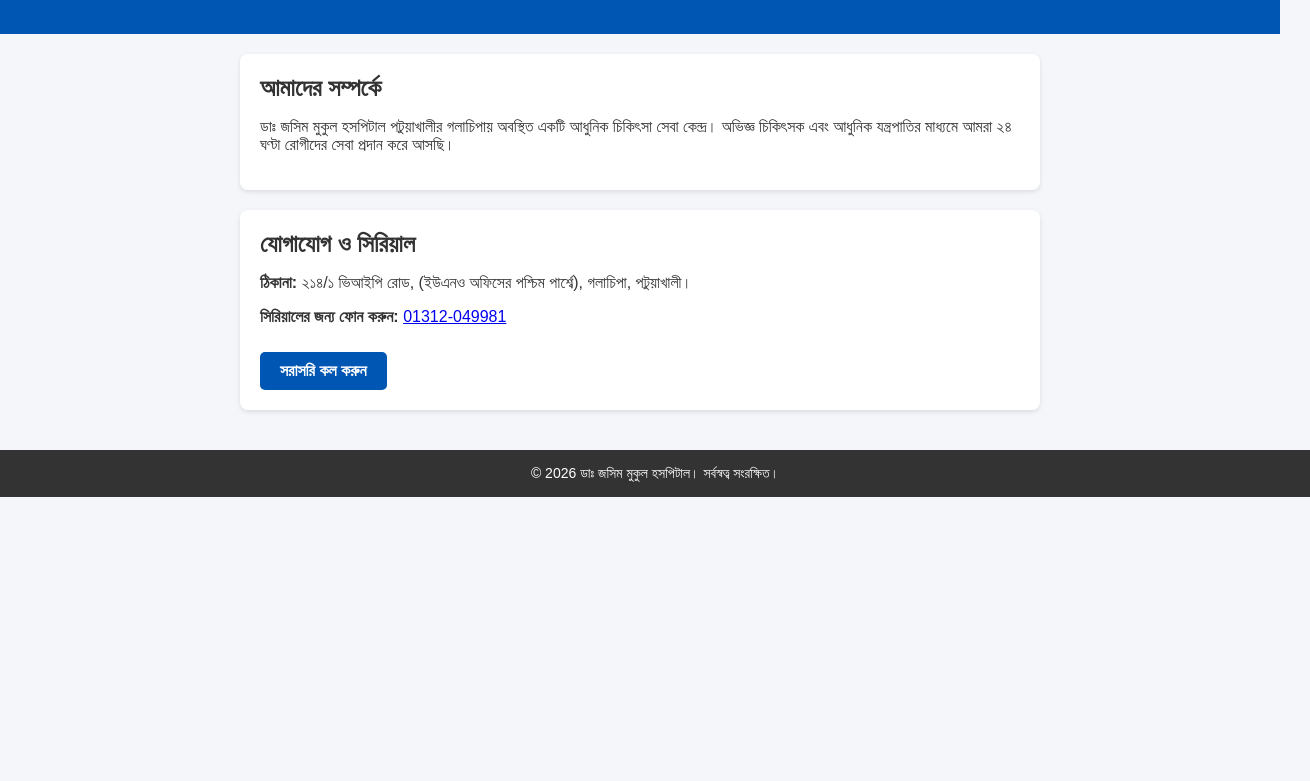
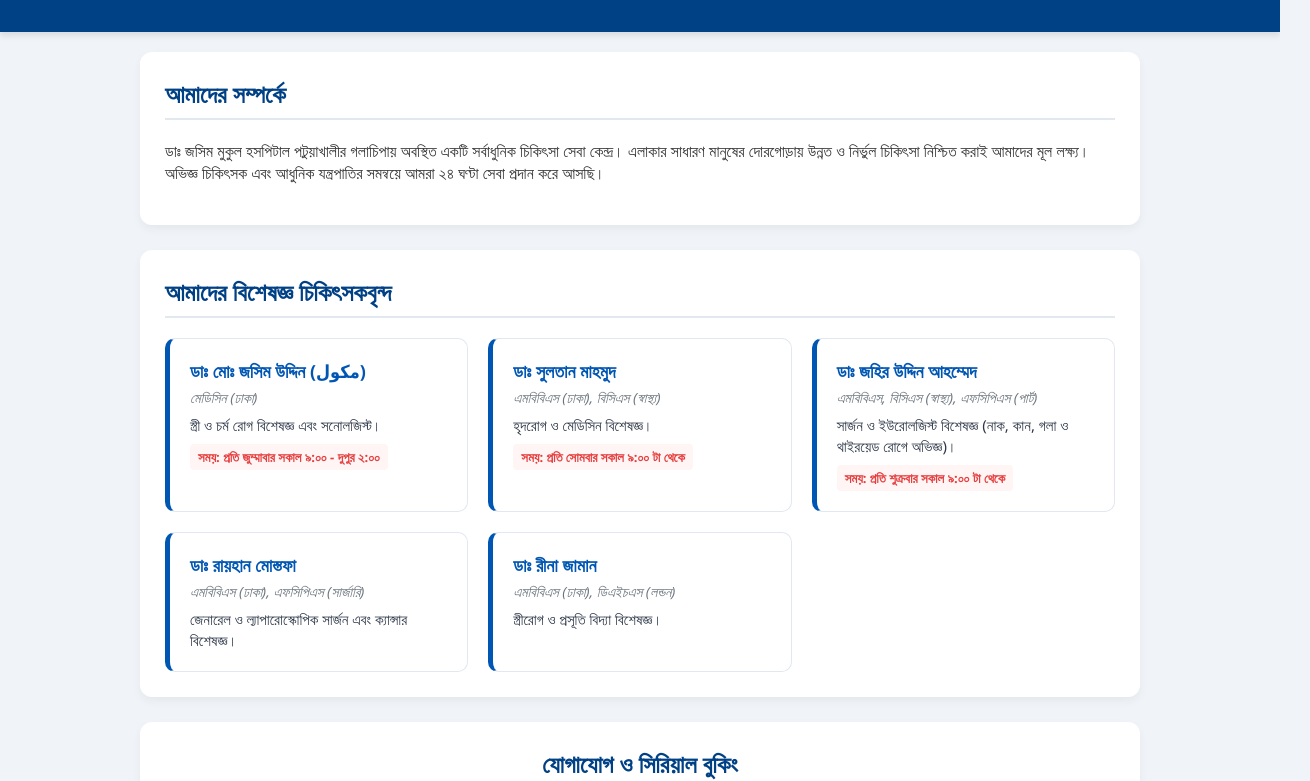
Before and after one commit to drjosimmukulhospital/Dr-josim-mukul-hospital-, a plain HTML site: page index.html in a window 1280 px wide. Shown: the part 93-874 px from the top of the page, 1310 px wide, since content can reach past the window. Before the commit the page ends 800 px from the top, so only its background shows below. Drawn offline with Linux system fonts and the light colour scheme.

Commit message:
Update index.html

```diff
--- a/index.html
+++ b/index.html
@@ -5,34 +5,92 @@
     <meta name="viewport" content="width=device-width, initial-scale=1.0">
     <title>ডাঃ জসিম মুকুল হসপিটাল</title>
     <style>
-        body { font-family: 'Arial', sans-serif; margin: 0; padding: 0; background-color: #f4f6f9; color: #333; }
-        header { background-color: #0056b3; color: white; padding: 20px; text-align: center; }
-        .container { padding: 20px; max-width: 800px; margin: auto; }
-        .card { background: white; padding: 20px; margin-bottom: 20px; border-radius: 8px; box-shadow: 0 2px 5px rgba(0,0,0,0.1); }
-        h1, h2 { margin: 0 0 10px 0; }
-        .btn { display: inline-block; background: #0056b3; color: white; padding: 10px 20px; text-align: center; border-radius: 5px; text-decoration: none; font-weight: bold; margin-top: 10px; }
-        .footer { background: #333; color: white; text-align: center; padding: 15px; font-size: 14px; position: relative; bottom: 0; width: 100%; }
+        body { font-family: 'Segoe UI', Tahoma, Geneva, Verdana, sans-serif; margin: 0; padding: 0; background-color: #f0f4f8; color: #333; }
+        header { background-color: #004085; color: white; padding: 30px 20px; text-align: center; box-shadow: 0 4px 6px rgba(0,0,0,0.1); }
+        header h1 { margin: 0; font-size: 28px; }
+        header p { margin: 5px 0 0 0; font-size: 16px; color: #cce5ff; }
+        .container { padding: 20px; max-width: 1000px; margin: auto; }
+        .card { background: white; padding: 25px; margin-bottom: 25px; border-radius: 12px; box-shadow: 0 4px 10px rgba(0,0,0,0.05); }
+        h2 { color: #004085; border-bottom: 2px solid #e2e8f0; padding-bottom: 8px; margin-top: 0; }
+
+        /* Doctors Grid Design */
+        .doctors-grid { display: grid; grid-template-columns: repeat(auto-fit, minmax(280px, 1fr)); gap: 20px; margin-top: 15px; }
+        .doc-card { background: #fff; border: 1px solid #e2e8f0; padding: 20px; border-radius: 10px; border-left: 5px solid #0056b3; transition: transform 0.2s; }
+        .doc-card:hover { transform: translateY(-3px); box-shadow: 0 4px 12px rgba(0,0,0,0.1); }
+        .doc-name { font-size: 18px; font-weight: bold; color: #0056b3; margin-bottom: 5px; }
+        .doc-deg { font-size: 14px; color: #6c757d; margin-bottom: 8px; font-style: italic; }
+        .doc-exp { font-size: 15px; color: #2d3748; line-height: 1.4; }
+        .doc-time { font-size: 13px; color: #e53e3e; margin-top: 8px; font-weight: bold; background: #fff5f5; padding: 4px 8px; border-radius: 4px; display: inline-block; }
+
+        .btn { display: inline-block; background: #28a745; color: white; padding: 12px 25px; text-align: center; border-radius: 30px; text-decoration: none; font-weight: bold; margin-top: 15px; box-shadow: 0 4px 6px rgba(40, 167, 69, 0.2); }
+        .btn:hover { background: #218838; }
+        .footer { background: #1a202c; color: #a0aec0; text-align: center; padding: 20px; font-size: 14px; margin-top: 40px; }
     </style>
 </head>
 <body>
 
     <header>
         <h1>ডাঃ জসিম মুকুল হসপিটাল</h1>
-        <p>আপনার সেবায় আমরা নিয়োজিত</p>
+        <p>আপনার সেবায় আমরা সর্বদা নিয়োজিত</p>
     </header>
 
     <div class="container">
+
+        <!-- About Section -->
         <div class="card">
             <h2>আমাদের সম্পর্কে</h2>
-            <p>ডাঃ জসিম মুকুল হসপিটাল পটুয়াখালীর গলাচিপায় অবস্থিত একটি আধুনিক চিকিৎসা সেবা কেন্দ্র। অভিজ্ঞ চিকিৎসক এবং আধুনিক যন্ত্রপাতির মাধ্যমে আমরা ২৪ ঘণ্টা রোগীদের সেবা প্রদান করে আসছি।</p>
+            <p>ডাঃ জসিম মুকুল হসপিটাল পটুয়াখালীর গলাচিপায় অবস্থিত একটি সর্বাধুনিক চিকিৎসা সেবা কেন্দ্র। এলাকার সাধারণ মানুষের দোরগোড়ায় উন্নত ও নির্ভুল চিকিৎসা নিশ্চিত করাই আমাদের মূল লক্ষ্য। অভিজ্ঞ চিকিৎসক এবং আধুনিক যন্ত্রপাতির সমন্বয়ে আমরা ২৪ ঘণ্টা সেবা প্রদান করে আসছি।</p>
         </div>
 
+        <!-- Doctors Section -->
         <div class="card">
-            <h2>যোগাযোগ ও সিরিয়াল</h2>
-            <p><strong>ঠিকানা:</strong> ২১৪/১ ভিআইপি রোড, (ইউএনও অফিসের পশ্চিম পার্শ্বে), গলাচিপা, পটুয়াখালী।</p>
-            <p><strong>সিরিয়ালের জন্য ফোন করুন:</strong> <a href="tel:01312049981">01312-049981</a></p>
-            <a href="tel:01312049981" class="btn">সরাসরি কল করুন</a>
+            <h2>আমাদের বিশেষজ্ঞ চিকিৎসকবৃন্দ</h2>
+            <div class="doctors-grid">
+
+                <div class="doc-card">
+                    <div class="doc-name">ডাঃ মোঃ জসিম উদ্দিন (مكول)</div>
+                    <div class="doc-deg">মেডিসিন (ঢাকা)</div>
+                    <div class="doc-exp">স্ত্রী ও চর্ম রোগ বিশেষজ্ঞ এবং সনোলজিস্ট।</div>
+                    <div class="doc-time">সময়: প্রতি জুম্মাবার সকাল ৯:০০ - দুপুর ২:০০</div>
+                </div>
+
+                <div class="doc-card">
+                    <div class="doc-name">ডাঃ সুলতান মাহমুদ</div>
+                    <div class="doc-deg">এমবিবিএস (ঢাকা), বিসিএস (স্বাস্থ্য)</div>
+                    <div class="doc-exp">হৃদরোগ ও মেডিসিন বিশেষজ্ঞ।</div>
+                    <div class="doc-time">সময়: প্রতি সোমবার সকাল ৯:০০ টা থেকে</div>
+                </div>
+
+                <div class="doc-card">
+                    <div class="doc-name">ডাঃ জহির উদ্দিন আহম্মেদ</div>
+                    <div class="doc-deg">এমবিবিএস, বিসিএস (স্বাস্থ্য), এফসিপিএস (পার্ট)</div>
+                    <div class="doc-exp">সার্জন ও ইউরোলজিস্ট বিশেষজ্ঞ (নাক, কান, গলা ও থাইরয়েড রোগে অভিজ্ঞ)।</div>
+                    <div class="doc-time">সময়: প্রতি শুক্রবার সকাল ৯:০০ টা থেকে</div>
+                </div>
+
+                <div class="doc-card">
+                    <div class="doc-name">ডাঃ রায়হান মোস্তফা</div>
+                    <div class="doc-deg">এমবিবিএস (ঢাকা), এফসিপিএস (সার্জারি)</div>
+                    <div class="doc-exp">জেনারেল ও ল্যাপারোস্কোপিক সার্জন এবং ক্যান্সার বিশেষজ্ঞ।</div>
+                </div>
+
+                <div class="doc-card">
+                    <div class="doc-name">ডাঃ রীনা জামান</div>
+                    <div class="doc-deg">এমবিবিএস (ঢাকা), ডিএইচএস (লন্ডন)</div>
+                    <div class="doc-exp">স্ত্রীরোগ ও প্রসূতি বিদ্যা বিশেষজ্ঞ।</div>
+                </div>
+
+            </div>
         </div>
+
+        <!-- Contact Section -->
+        <div class="card" style="text-align: center;">
+            <h2>যোগাযোগ ও সিরিয়াল বুকিং</h2>
+            <p style="font-size: 18px; margin: 10px 0;"><strong>ঠিকানা:</strong> ২১৪/১ ভিআইপি রোড, (ইউএনও অফিসের পশ্চিম পার্শ্বে), গলাচিপা, পটুয়াখালী।</p>
+            <p style="font-size: 20px; color: #e53e3e; font-weight: bold; margin: 10px 0;">সিরিয়ালের জন্য ফোন করুন: 01312-049981</p>
+            <a href="tel:01312049981" class="btn">সরাসরি কল করতে এখানে চাপুন</a>
+        </div>
+
     </div>
 
     <div class="footer">
```
